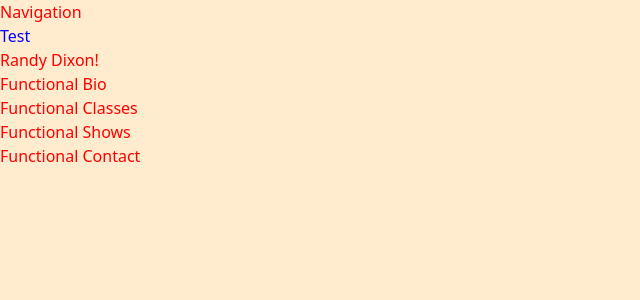
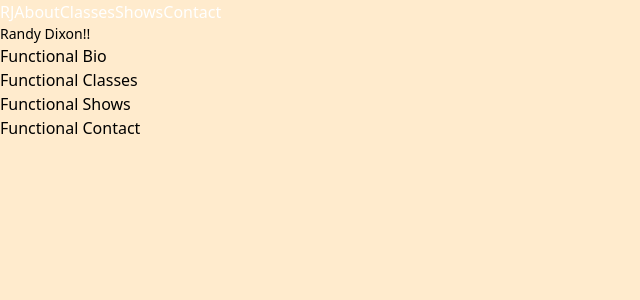
Before and after one commit to joerdixon/randydixon, a React (Vite) app: page / in a window 1280 px wide. Shown: the top 300 px of the page, without its empty margins (0-640 px from the left). Built offline with nearby package versions, Linux system fonts and the light colour scheme.

Commit message:
navbar started, wrestling with tailwind

```diff
--- a/index.html
+++ b/index.html
@@ -2,7 +2,7 @@
 <html>
   <head>
     <title>Randy Dixon</title>
-    <link rel="stylesheet" href="style.css">
+    <link rel="stylesheet" href="./src/style.css">
   </head>
   <body>
     <div id="root"></div>
--- a/package.json
+++ b/package.json
@@ -11,7 +11,6 @@
   "dependencies": {
     "react": "^18.2.0",
     "react-dom": "^18.2.0",
-    "sass": "^1.57.1",
     "tailwindcss": "^3.2.4"
   },
   "devDependencies": {
--- a/src/App.jsx
+++ b/src/App.jsx
@@ -1,8 +1,9 @@
 import React from "react";
+import './style.css';
 // Component Imports
 import Nav from './components/Navigation/Nav.jsx'
 import Hero from './components/Section/Hero.jsx'
-import Bio from './components/Section/Bio.jsx'
+import About from './components/Section/About.jsx'
 import Classes from './components/Section/Classes.jsx'
 import Shows from './components/Section/Shows.jsx'
 import Contact from './components/Section/Contact.jsx'
@@ -11,7 +12,7 @@ export default () => (
   <>
     <Nav />
     <Hero />
-    <Bio />
+    <About />
     <Classes />
     <Shows />
     <Contact />
--- a/src/components/Navigation/Nav.jsx
+++ b/src/components/Navigation/Nav.jsx
@@ -2,9 +2,12 @@ import React from 'react';
 
 function Nav() {
     return(
-        <div>
-            <h1>Navigation</h1>
-            <p>Test</p>
+        <div id='nav' className='text-white'>
+            <a className='navlink' href="#hero">RJ</a>
+            <a className='navlink' href="#about">About</a>
+            <a className='navlink' href="#classes">Classes</a>
+            <a className='navlink' href="#shows">Shows</a>
+            <a className='navlink' href="#contact">Contact</a>
         </div>
     )
 }
--- a/src/components/Section/Bio.jsx
+++ b/src/components/Section/About.jsx
@@ -2,7 +2,7 @@ import React from 'react';
 
 function Bio() {
 return(
-<h1>Functional Bio</h1>
+<h1 className=''>Functional Bio</h1>
 )
 };
 
--- a/src/components/Section/Hero.jsx
+++ b/src/components/Section/Hero.jsx
@@ -2,7 +2,7 @@ import React from 'react';
 
 function Hero() {
     return(
-        <h1>Randy Dixon!</h1>
+        <h1 className='text-sm'>Randy Dixon!!</h1>
     )
 }
 
--- a/src/index.jsx
+++ b/src/index.jsx
@@ -1,5 +1,5 @@
 import React from "react";
 import { createRoot } from 'react-dom/client';
-import App from "./App";
+import App from "./App.jsx";
 
 createRoot(document.getElementById('root')).render(<App/>)
--- /dev/null
+++ b/src/style.css
@@ -0,0 +1,12 @@
+@tailwind base;
+@tailwind components;
+@tailwind utilities;
+
+
+@layer components {
+
+  body {
+    background-color: blanchedalmond;
+  }
+
+}
--- a/style.css
+++ /dev/null
@@ -1,14 +0,0 @@
-@tailwind base;
-@tailwind components;
-@tailwind utilities;
-body {
-  background-color: blanchedalmond;
-}
-body h1 {
-  color: red;
-}
-body p {
-  color: blue;
-}
-
-/*# sourceMappingURL=style.css.map */
--- a/style.scss
+++ /dev/null
@@ -1,17 +0,0 @@
-@tailwind base;
-@tailwind components;
-@tailwind utilities;
-
-:root {
-    // Background Colors
---mainbg: blanchedalmond;
---altbg: salmon;
-// Text Colors
---maintext: #111;
---alttext: blue;
---poptext: yellow;
-}
-
-body {
-    background-color: blanchedalmond;
-}
```
Also changed, not shown: 2 other files (tests, documents, lock files or other folders).
